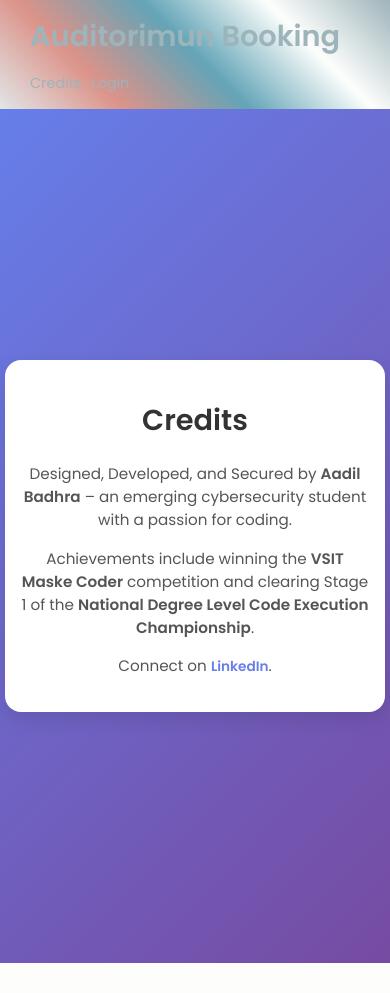
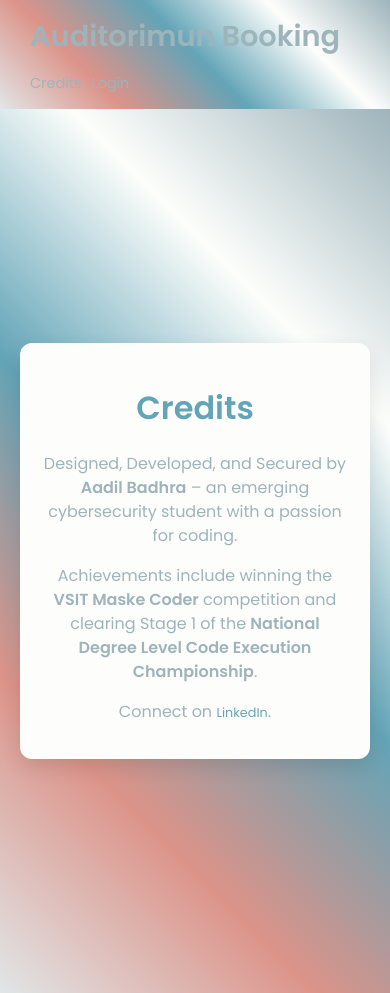
Before and after one commit to Plug0007/auditoriumfrontend, a React (Create React App) app: page /credits in a window 390 px wide. Before the commit the page ends 963 px from the top, so only its background shows below. Built offline with nearby package versions, Linux system fonts and the light colour scheme.

Commit message:
Update Credits.css

```diff
--- a/src/styles/Credits.css
+++ b/src/styles/Credits.css
@@ -1,15 +1,25 @@
+/* Credits.css */
+:root {
+  --platinum: #E1E6E7;
+  --light-coral: #DC9389;
+  --moonstone: #63A4B7;
+  --baby-powder: #FDFEFC;
+  --cadet-gray: #9EB4BB;
+  --gradient: linear-gradient(45deg, var(--platinum), var(--light-coral), var(--moonstone), var(--baby-powder), var(--cadet-gray));
+}
+
 .credits-container {
   display: flex;
   align-items: center;
   justify-content: center;
   min-height: 100vh;
-  background: linear-gradient(135deg, #667eea, #764ba2);
+  background: var(--gradient);
   padding: 20px;
 }
 
 .credits-card {
-  background: #ffffff;
-  border-radius: 16px;
+  background: var(--baby-powder);
+  border-radius: 12px;
   box-shadow: 0 8px 20px rgba(0, 0, 0, 0.1);
   padding: 40px 30px;
   text-align: center;
@@ -21,39 +31,29 @@
 .credits-card h1 {
   font-size: 2.5rem;
   margin-bottom: 20px;
-  color: #333;
+  color: var(--moonstone);
 }
 
 .credits-card p {
   font-size: 1.1rem;
   margin-bottom: 15px;
-  color: #555;
+  color: var(--cadet-gray);
+  line-height: 1.5;
 }
 
-.credits-card a {
-  color: #667eea;
-  text-decoration: none;
-  font-weight: 600;
-  transition: color 0.3s;
-}
-
-.credits-card a:hover {
-  color: #5a67d8;
-}
-
-@keyframes popIn {
-  from { transform: scale(0.8); opacity: 0; }
-  to { transform: scale(1); opacity: 1; }
+.color-sample {
+  display: inline-block;
+  width: 25px;
+  height: 25px;
+  margin: 0 4px;
+  border-radius: 50%;
+  vertical-align: middle;
 }
 
 /* Responsive adjustments */
-@media (max-width: 768px) {
-  .credits-container {
-    padding: 10px;
-  }
+@media (max-width: 480px) {
   .credits-card {
-    padding: 30px 20px;
-    max-width: 90%;
+    padding: 20px;
   }
   .credits-card h1 {
     font-size: 2rem;
@@ -63,21 +63,7 @@
   }
 }
 
-@media (max-width: 480px) {
-  .credits-container {
-    padding: 5px;
-  }
-  .credits-card {
-    padding: 20px 15px;
-    max-width: 95%;
-  }
-  .credits-card h1 {
-    font-size: 1.8rem;
-  }
-  .credits-card p {
-    font-size: 0.95rem;
-  }
-  .credits-card a {
-    font-size: 0.9em;
-  }
+@keyframes popIn {
+  from { transform: scale(0.8); opacity: 0; }
+  to { transform: scale(1); opacity: 1; }
 }
```
